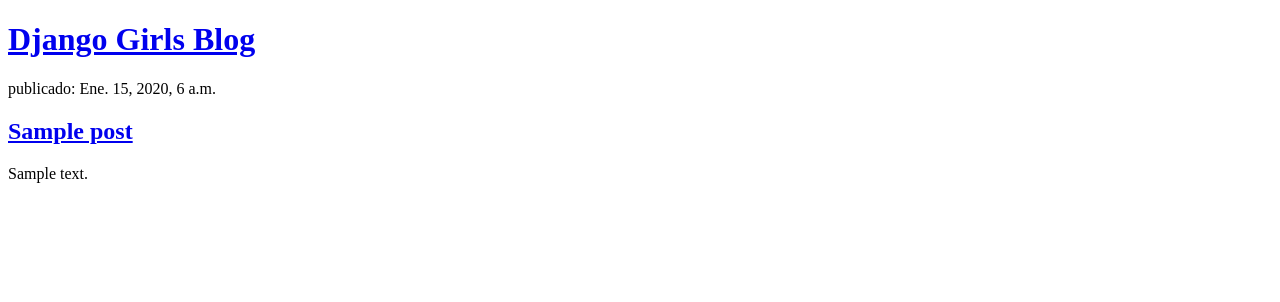
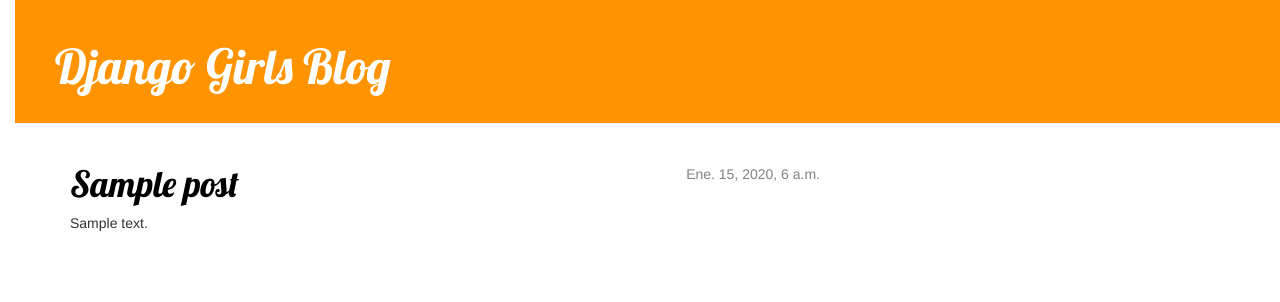
Before and after one commit to twomgdesigns/my-first-blog, a Django app: template blog/templates/blog/post_list.html in a window 1280 px wide. Shown: the top 302 px of the page. Run offline with Django 3.2, Linux system fonts and the light colour scheme; the template is opened without the code that fills it: values that come from a table or form of the project are taken from there, others are empty; tables that the repository leaves empty hold one stand-in row (values such as "Sample post"); some libraries are stand-ins or nearby versions.

Commit message:
agregando las vistas para post y detalle de post y los templates para ellas

```diff
--- /dev/null
+++ b/blog/static/css/blog.css
@@ -0,0 +1,61 @@
+body {
+    padding-left: 15px;
+    }
+h1 a {
+    color: #FCA205;
+    font-family: 'Lobster';
+    }
+h2 a {
+    color: #FCA205;
+    font-family: 'Lobster';
+    }
+
+
+
+.page-header {
+    background-color: #ff9400;
+    margin-top: 0;
+    padding: 20px 20px 20px 40px;
+}
+
+.page-header h1, .page-header h1 a, .page-header h1 a:visited, .page-header h1 a:active {
+    color: #ffffff;
+    font-size: 36pt;
+    text-decoration: none;
+}
+
+.content {
+    margin-left: 40px;
+}
+
+h1, h2, h3, h4 {
+    font-family: 'Lobster', cursive;
+}
+
+.date {
+    float: right;
+    color: #828282;
+}
+
+.save {
+    float: right;
+}
+
+.post-form textarea, .post-form input {
+    width: 100%;
+}
+
+.top-menu, .top-menu:hover, .top-menu:visited {
+    color: #ffffff;
+    float: right;
+    font-size: 26pt;
+    margin-right: 20px;
+ }
+
+.post {
+    margin-bottom: 70px;
+}
+
+.post h1 a, .post h1 a:visited {
+    color: #000000;
+}
--- /dev/null
+++ b/blog/templates/blog/base.html
@@ -0,0 +1,26 @@
+{% load staticfiles %}
+<!DOCTYPE html>
+<html lang="es">
+<head>
+	<meta charset="UTF-8">
+	<title>HEY</title>
+	<link rel="stylesheet" href="https://maxcdn.bootstrapcdn.com/bootstrap/3.3.6/css/bootstrap.min.css" integrity="sha384-1q8mTJOASx8j1Au+a5WDVnPi2lkFfwwEAa8hDDdjZlpLegxhjVME1fgjWPGmkzs7" crossorigin="anonymous">
+	<link href="http://fonts.googleapis.com/css?family=Lobster&subset=latin,latin-ext" rel="stylesheet" type="text/css">
+	<link rel="stylesheet" href="{% static 'css/blog.css' %}">
+</head>
+<body>
+    <div class="page-header">
+        <h1><a href="/">Django Girls Blog</a></h1>
+    </div>
+    <div class="content container">
+        <div class="row">
+            <div class="col-md-8">
+            {% block content %}
+            {% endblock %}
+            </div>
+        </div>
+    </div>
+
+	<script src="https://maxcdn.bootstrapcdn.com/bootstrap/3.3.6/js/bootstrap.min.js" integrity="sha384-0mSbJDEHialfmuBBQP6A4Qrprq5OVfW37PRR3j5ELqxss1yVqOtnepnHVP9aJ7xS" crossorigin="anonymous"></script>
+</body>
+</html>
--- a/blog/templates/blog/post_list.html
+++ b/blog/templates/blog/post_list.html
@@ -1,21 +1,14 @@
-<!DOCTYPE html>
-<html lang="es">
-<head>
-	<meta charset="UTF-8">
-	<title>HEY</title>
-</head>
-<body>
-	<body>
-            <div>
-                <h1><a href="http://www.djangogirls.com" target="blank">Django Girls Blog</a></h1>
-            </div>
+{% extends 'blog/base.html' %}
 
-            {% for post in posts %}
-				<div>
-					<p>publicado: {{ post.published_date }}</p>
-					<h2><a href="#">{{ post.title }}</a></h2>
-					<p>{{ post.text | linebreaks }}</p>
-				</div>
-            {% endfor %}
-</body>
-</html>
+{% block content %}
+	{% for post in posts %}
+    	<div class="post">
+        	<div class="date">
+            {{ post.published_date }}
+        	</div>
+        	<h1><a href="{% url 'blog.views.post_detail' pk=post.pk %}">{{ post.title }}</a></h1>
+        	<p>{{ post.text|linebreaks }}</p>
+    	</div>
+	{% endfor %}
+
+{% endblock content %}
--- a/blog/urls.py
+++ b/blog/urls.py
@@ -3,4 +3,5 @@ from . import views
 
 urlpatterns = [
 		url(r'^$', views.post_list),
+		url (r'^post/(?P<pk>[0-9]+)/$', views.post_detail),
 ]
--- a/blog/views.py
+++ b/blog/views.py
@@ -1,4 +1,4 @@
-from django.shortcuts import render
+from django.shortcuts import render, get_object_or_404
 from django.utils import timezone
 from .models import Post
 
@@ -7,3 +7,7 @@ from .models import Post
 def post_list(request):
 	posts = Post.objects.filter(published_date__lte=timezone.now()).order_by('published_date')
 	return render(request, 'blog/post_list.html', {'posts':posts})
+
+def post_detail(request, pk):
+	post = get_object_or_404(Post, pk=pk)
+	return render(request, 'blog/post_detail.html', {'post':post})
```
Also changed, not shown: blog/templates/blog/post_detail.html (added, +15 -0 lines).
